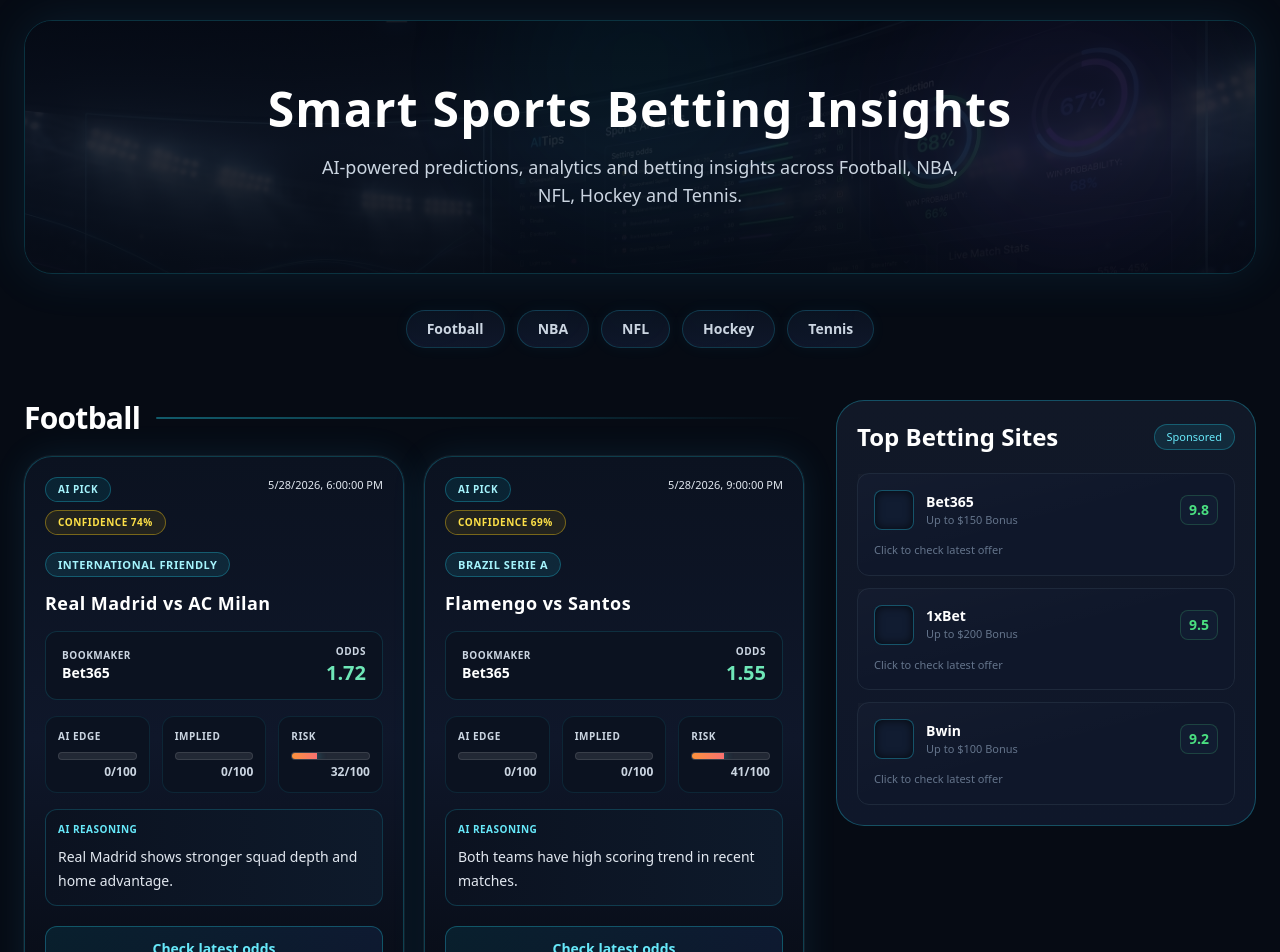
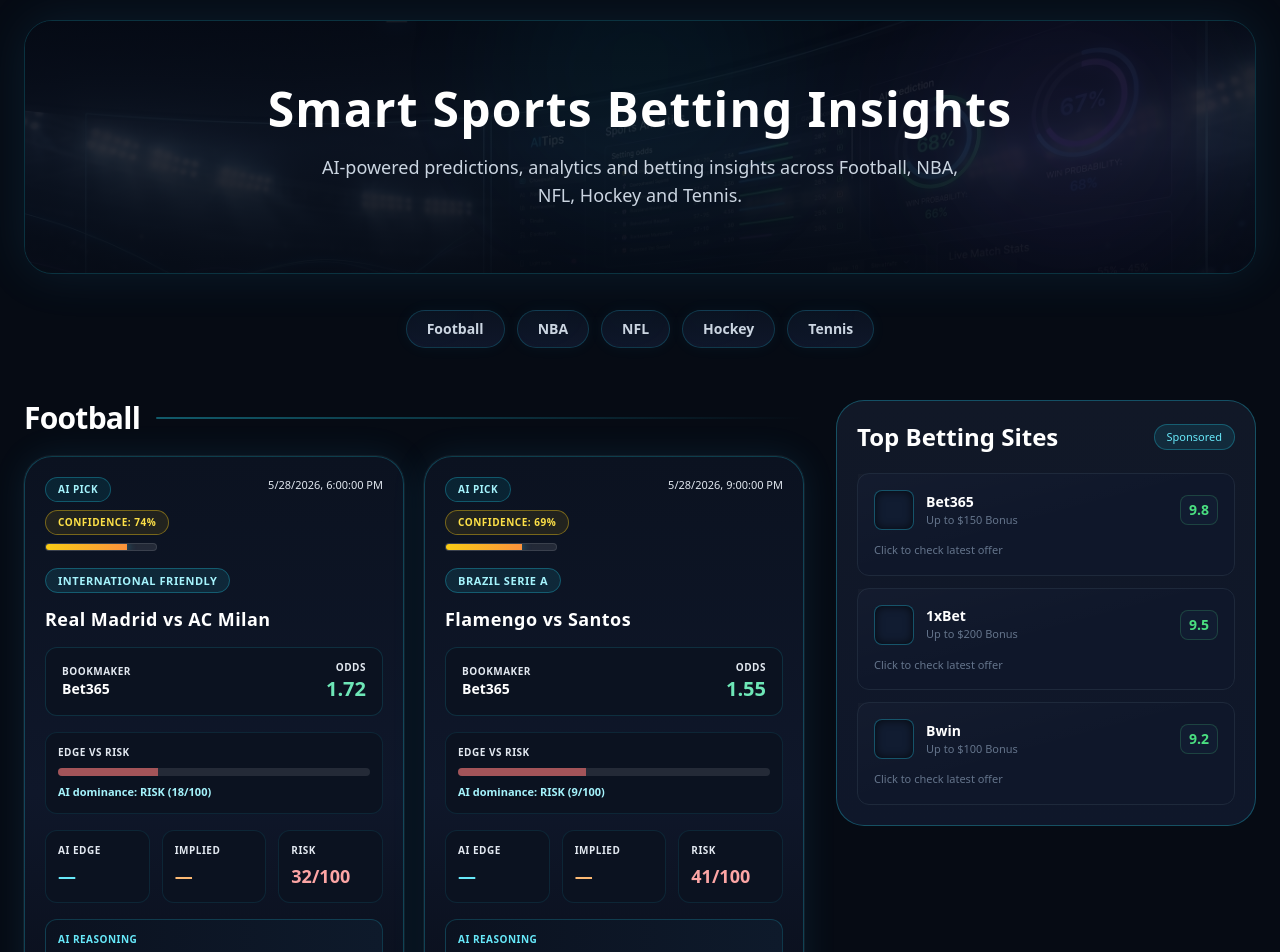
Before and after one commit to Peterson1979/ai-bet, a Next.js app: page / in a window 1280 px wide. Shown: the top 952 px of the page. Built offline with nearby package versions, Linux system fonts and the light colour scheme.

Commit message:
matchcard ai ux upgrade + confidence system + progress bar

```diff
--- a/app/components/MatchCard.tsx
+++ b/app/components/MatchCard.tsx
@@ -5,8 +5,9 @@ type Props = {
 };
 
 /* =========================
-   CONFIDENCE HELPERS
+   CONFIDENCE SYSTEM
 ========================= */
+
 function getConfidenceLevel(confidence?: number) {
   if (confidence === undefined || confidence === null) return "low";
   if (confidence >= 75) return "high";
@@ -25,68 +26,32 @@ function getConfidenceColor(level: string) {
   }
 }
 
+function getConfidenceHeatColor(value: number) {
+  if (value >= 75) return "from-emerald-400 to-cyan-400";
+  if (value >= 50) return "from-yellow-400 to-orange-400";
+  return "from-red-500 to-red-300";
+}
+
 function clamp(n: number) {
   return Math.max(0, Math.min(100, n));
 }
 
 /* =========================
-   HEATMAP COLOR (0–100)
+   COMPONENT
 ========================= */
-function getHeatColor(value: number) {
-  if (value >= 75) return "from-emerald-400 to-green-400";
-  if (value >= 50) return "from-yellow-400 to-orange-400";
-  if (value >= 25) return "from-orange-400 to-red-400";
-  return "from-red-500 to-red-600";
-}
 
-/* =========================
-   GENERIC BAR COMPONENT
-========================= */
-function StatBar({
-  label,
-  value,
-  color,
-}: {
-  label: string;
-  value: number;
-  color: string;
-}) {
-  const safe = clamp(value);
-
-  return (
-    <div className="rounded-xl border border-cyan-400/10 bg-[#0B1220] p-3">
-      <p className="text-[10px] uppercase tracking-wider text-slate-300 font-semibold">
-        {label}
-      </p>
-
-      {/* TRACK */}
-      <div className="w-full h-2 bg-white/10 border border-white/10 rounded-full overflow-hidden mt-2 shadow-inner">
-        {/* FILL */}
-        <div
-          className={`h-full bg-gradient-to-r ${color} shadow-[0_0_10px_rgba(34,211,238,0.6)]`}
-          style={{ width: `${safe}%` }}
-        />
-      </div>
-
-      <p className="mt-1 text-right text-xs text-slate-300 font-bold">
-        {safe}/100
-      </p>
-    </div>
-  );
-}
-
-/* =========================
-   MAIN COMPONENT
-========================= */
 export default function MatchCard({ data }: Props) {
   const edge = data.edge ?? 0;
   const implied = data.impliedProbability ?? 0;
   const risk = data.risk ?? 0;
-  const bestOdds = data.bestOdds ?? data.odds;
+  const bestOdds = data.bestOdds ?? data.odds ?? 0;
 
-  const confidenceLevel = getConfidenceLevel(data.confidence);
+  const confidence = data.confidence ?? 0;
+  const confidenceLevel = getConfidenceLevel(confidence);
   const confidenceStyle = getConfidenceColor(confidenceLevel);
-  const confidence = clamp(data.confidence ?? 0);
+
+  const edgeVsRisk = clamp((edge - risk) + 50); // dominance indicator
+  const confidenceGradient = getConfidenceHeatColor(confidence);
 
   return (
     <article
@@ -105,18 +70,40 @@ export default function MatchCard({ data }: Props) {
         hover:ring-cyan-400/20
       "
     >
-      {/* TOP BAR */}
-      <div className="relative flex items-start justify-between mb-4">
+      {/* =========================
+          TOP BADGES
+      ========================= */}
+
+      <div className="flex items-start justify-between mb-4">
+
         <div className="flex flex-col gap-2">
+
+          {/* AI PICK */}
           <span className="rounded-full border border-cyan-400/30 bg-cyan-500/10 px-3 py-1 text-[10px] font-bold uppercase tracking-wider text-cyan-200 w-fit">
             AI PICK
           </span>
 
+          {/* VALUE BET */}
+          {data.isValueBet && (
+            <span className="rounded-full bg-green-500/20 px-3 py-1 text-[10px] font-bold uppercase tracking-wider text-green-300 border border-green-400/30 w-fit">
+              VALUE BET
+            </span>
+          )}
+
+          {/* CONFIDENCE BADGE */}
           <span
             className={`rounded-full border px-3 py-1 text-[10px] font-bold uppercase tracking-wider w-fit ${confidenceStyle}`}
           >
-            confidence {confidence}%
+            confidence: {confidence}%
           </span>
+
+          {/* HEATMAP CONFIDENCE BAR (0–100 ZONES) */}
+          <div className="w-28 h-2 bg-white/10 border border-white/10 rounded-full overflow-hidden shadow-inner">
+            <div
+              className={`h-full bg-gradient-to-r ${confidenceGradient} shadow-[0_0_10px_rgba(34,211,238,0.6)]`}
+              style={{ width: `${clamp(confidence)}%` }}
+            />
+          </div>
         </div>
 
         <span className="text-[11px] text-slate-200 font-medium">
@@ -126,27 +113,32 @@ export default function MatchCard({ data }: Props) {
         </span>
       </div>
 
-      {/* VALUE BET */}
-      {data.isValueBet && (
-        <div className="absolute right-4 top-4 z-10 rounded-full bg-green-500/20 px-3 py-1 text-[10px] font-bold uppercase tracking-wider text-green-300 border border-green-400/30">
-          VALUE BET
-        </div>
-      )}
+      {/* =========================
+          LEAGUE
+      ========================= */}
 
-      {/* LEAGUE */}
-      <span className="rounded-full border border-cyan-400/30 bg-cyan-400/10 px-3 py-1 text-[11px] font-semibold uppercase tracking-wider text-cyan-200">
-        {data.league}
-      </span>
+      <div>
+        <span className="rounded-full border border-cyan-400/30 bg-cyan-400/10 px-3 py-1 text-[11px] font-semibold uppercase tracking-wider text-cyan-200">
+          {data.league}
+        </span>
+      </div>
 
-      {/* MATCH */}
-      <h3 className="relative mt-4 text-lg font-black leading-6 text-white tracking-wide">
+      {/* =========================
+          MATCH TITLE
+      ========================= */}
+
+      <h3 className="mt-4 text-lg font-black leading-6 text-white tracking-wide">
         {data.homeTeam} vs {data.awayTeam}
       </h3>
 
-      {/* ODDS */}
-      <div className="relative mt-4 flex items-center justify-between rounded-xl border border-cyan-400/15 bg-[#0B1220] px-4 py-3">
+      {/* =========================
+          ODDS
+      ========================= */}
+
+      <div className="mt-4 flex items-center justify-between rounded-xl border border-cyan-400/15 bg-[#0B1220] px-4 py-3">
+
         <div>
-          <p className="text-[10px] uppercase tracking-wider text-slate-300 font-semibold">
+          <p className="text-[10px] uppercase tracking-wider text-slate-200 font-semibold">
             Bookmaker
           </p>
           <p className="text-sm font-semibold text-white">
@@ -155,7 +147,7 @@ export default function MatchCard({ data }: Props) {
         </div>
 
         <div className="text-right">
-          <p className="text-[10px] uppercase tracking-wider text-slate-300 font-semibold">
+          <p className="text-[10px] uppercase tracking-wider text-slate-200 font-semibold">
             Odds
           </p>
           <p className="text-xl font-black text-emerald-300">
@@ -165,30 +157,75 @@ export default function MatchCard({ data }: Props) {
       </div>
 
       {/* =========================
-          HEATMAP METRICS (FIXED UI)
+          EDGE vs RISK (DUAL TRACK)
       ========================= */}
-      <div className="relative mt-4 grid grid-cols-3 gap-3">
-        <StatBar
-          label="AI Edge"
-          value={edge}
-          color={getHeatColor(edge)}
-        />
 
-        <StatBar
-          label="Implied"
-          value={implied}
-          color={getHeatColor(implied)}
-        />
+      <div className="mt-4 rounded-xl border border-cyan-400/10 bg-[#0B1220] p-3">
 
-        <StatBar
-          label="Risk"
-          value={risk}
-          color={getHeatColor(risk)}
-        />
+        <p className="text-[10px] uppercase tracking-wider text-slate-200 font-semibold mb-2">
+          Edge vs Risk
+        </p>
+
+        <div className="relative w-full h-2 bg-white/10 rounded-full overflow-hidden">
+
+          {/* EDGE BAR */}
+          <div
+            className="absolute top-0 left-0 h-2 bg-cyan-400/80"
+            style={{ width: `${clamp(edge)}%` }}
+          />
+
+          {/* RISK BAR */}
+          <div
+            className="absolute top-0 left-0 h-2 bg-red-400/60"
+            style={{ width: `${clamp(risk)}%` }}
+          />
+        </div>
+
+        {/* DOMINANCE INDICATOR */}
+        <div className="mt-2 text-[11px] font-bold text-cyan-200">
+          AI dominance: {edge > risk ? "EDGE" : "RISK"} ({edgeVsRisk.toFixed(0)}/100)
+        </div>
       </div>
 
-      {/* AI REASONING */}
-      <div className="relative mt-4 rounded-xl border border-cyan-400/20 bg-gradient-to-r from-[#0B1220] to-[#0E1A2B] p-3">
+      {/* =========================
+          METRICS GRID
+      ========================= */}
+
+      <div className="mt-4 grid grid-cols-3 gap-3">
+
+        <div className="rounded-xl border border-cyan-400/10 bg-[#0B1220] p-3">
+          <p className="text-[10px] uppercase tracking-wider text-slate-200 font-semibold">
+            AI Edge
+          </p>
+          <p className="mt-1 text-lg font-black text-cyan-300">
+            {edge ? `+${edge.toFixed(1)}%` : "—"}
+          </p>
+        </div>
+
+        <div className="rounded-xl border border-cyan-400/10 bg-[#0B1220] p-3">
+          <p className="text-[10px] uppercase tracking-wider text-slate-200 font-semibold">
+            Implied
+          </p>
+          <p className="mt-1 text-lg font-black text-orange-300">
+            {implied ? `${implied.toFixed(1)}%` : "—"}
+          </p>
+        </div>
+
+        <div className="rounded-xl border border-cyan-400/10 bg-[#0B1220] p-3">
+          <p className="text-[10px] uppercase tracking-wider text-slate-200 font-semibold">
+            Risk
+          </p>
+          <p className="mt-1 text-lg font-black text-red-300">
+            {risk}/100
+          </p>
+        </div>
+      </div>
+
+      {/* =========================
+          AI REASONING
+      ========================= */}
+
+      <div className="mt-4 rounded-xl border border-cyan-400/20 bg-gradient-to-r from-[#0B1220] to-[#0E1A2B] p-3">
         <p className="text-[10px] uppercase tracking-wider text-cyan-300 font-bold">
           AI Reasoning
         </p>
@@ -198,13 +235,16 @@ export default function MatchCard({ data }: Props) {
         </p>
       </div>
 
-      {/* CTA */}
+      {/* =========================
+          CTA
+      ========================= */}
+
       <a
         href={data.bookmakerUrl || "#"}
         target="_blank"
         rel="noopener noreferrer sponsored"
         className="
-          relative mt-5 flex w-full items-center justify-center
+          mt-5 flex w-full items-center justify-center
           rounded-xl border border-cyan-400/30
           bg-gradient-to-r from-cyan-500/10 to-blue-500/10
           px-4 py-3 text-sm font-bold text-cyan-300
@@ -220,7 +260,7 @@ export default function MatchCard({ data }: Props) {
 
       {/* DISCLAIMER */}
       {data.disclaimer && (
-        <p className="relative mt-3 text-[11px] text-slate-400">
+        <p className="mt-3 text-[11px] text-slate-400">
           {data.disclaimer}
         </p>
       )}
```
